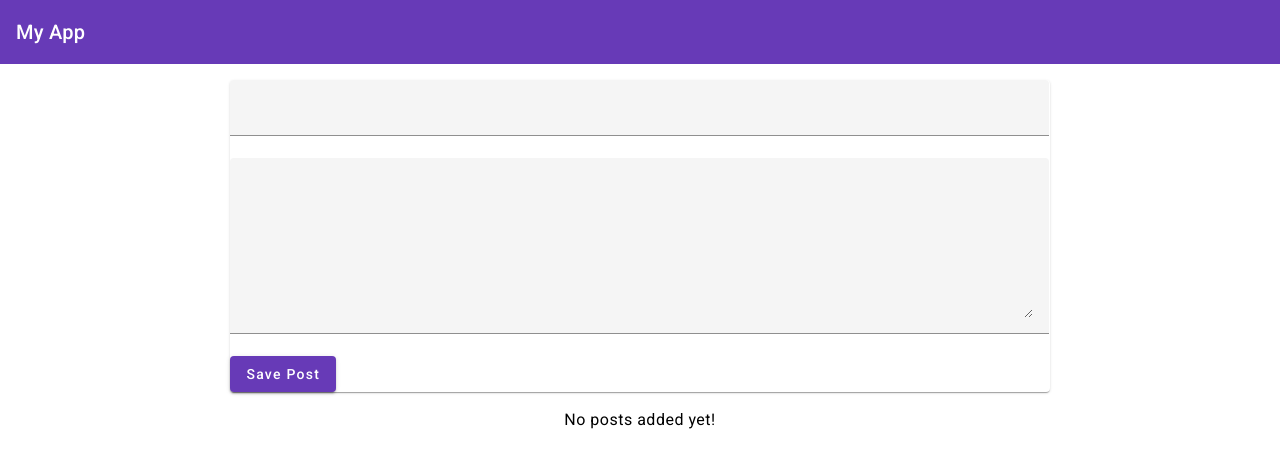
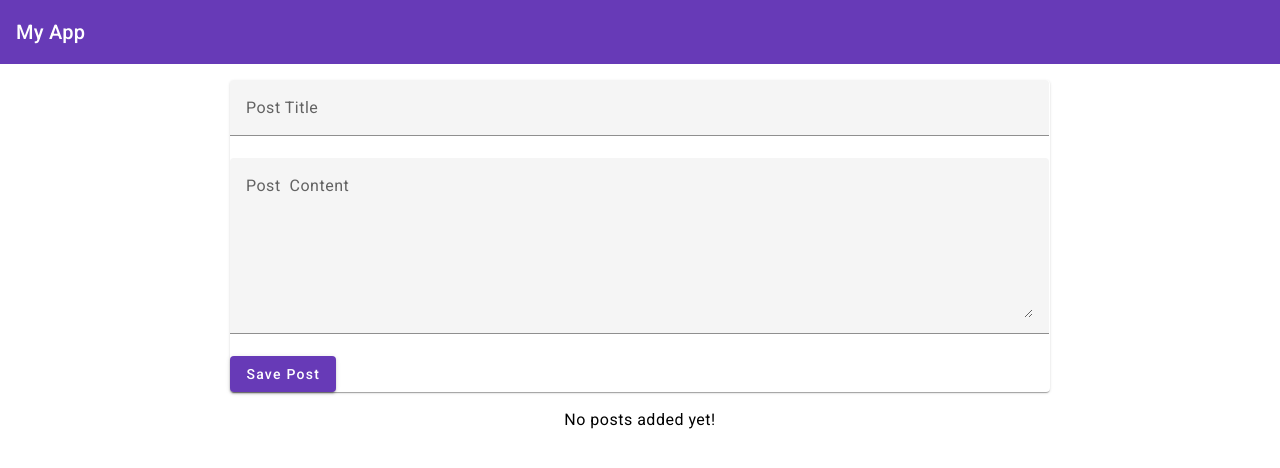
Before and after one commit to brendon-rofe/udemy-mean, an Angular app in the folder mean-course/: page / in a window 1280 px wide. Shown: the top 468 px of the page. Built offline with nearby package versions, Linux system fonts and the light colour scheme.

Commit message:
Polishing

```diff
--- a/mean-course/src/app/posts/post-create/post-create.component.html
+++ b/mean-course/src/app/posts/post-create/post-create.component.html
@@ -8,12 +8,21 @@
         ngModel
         required
         minlength="3"
+        placeholder="Post Title"
         #title="ngModel"
       />
       <mat-error *ngIf="title.invalid">Please enter a post title</mat-error>
     </mat-form-field>
     <mat-form-field>
-      <textarea matInput rows="6" name="content" ngModel required #content="ngModel"></textarea>
+      <textarea
+        matInput
+        placeholder="Post  Content"
+        rows="6"
+        name="content"
+        ngModel
+        required
+        #content="ngModel"
+      ></textarea>
       <mat-error *ngIf="content.invalid">Please enter post content</mat-error>
     </mat-form-field>
     <button mat-raised-button color="primary" type="submit">Save Post</button>
--- a/mean-course/src/app/posts/post-create/post-create.component.ts
+++ b/mean-course/src/app/posts/post-create/post-create.component.ts
@@ -18,5 +18,6 @@ export class PostCreateComponent {
       return;
     }
     this.postsService.addPost(form.value.title, form.value.content);
+    form.resetForm();
   }
 }
--- a/mean-course/src/app/posts/post-list/post-list.component.html
+++ b/mean-course/src/app/posts/post-list/post-list.component.html
@@ -4,6 +4,10 @@
       {{ post.title }}
     </mat-expansion-panel-header>
     <p>{{ post.content }}</p>
+    <mat-action-row>
+      <button color="primary" mat-button>EDIT</button>
+      <button color="warn" mat-button>DELETE</button>
+    </mat-action-row>
   </mat-expansion-panel>
 </mat-accordion>
 <p class="info-text mat-body-1" *ngIf="posts.length <= 0">No posts added yet!</p>
```
